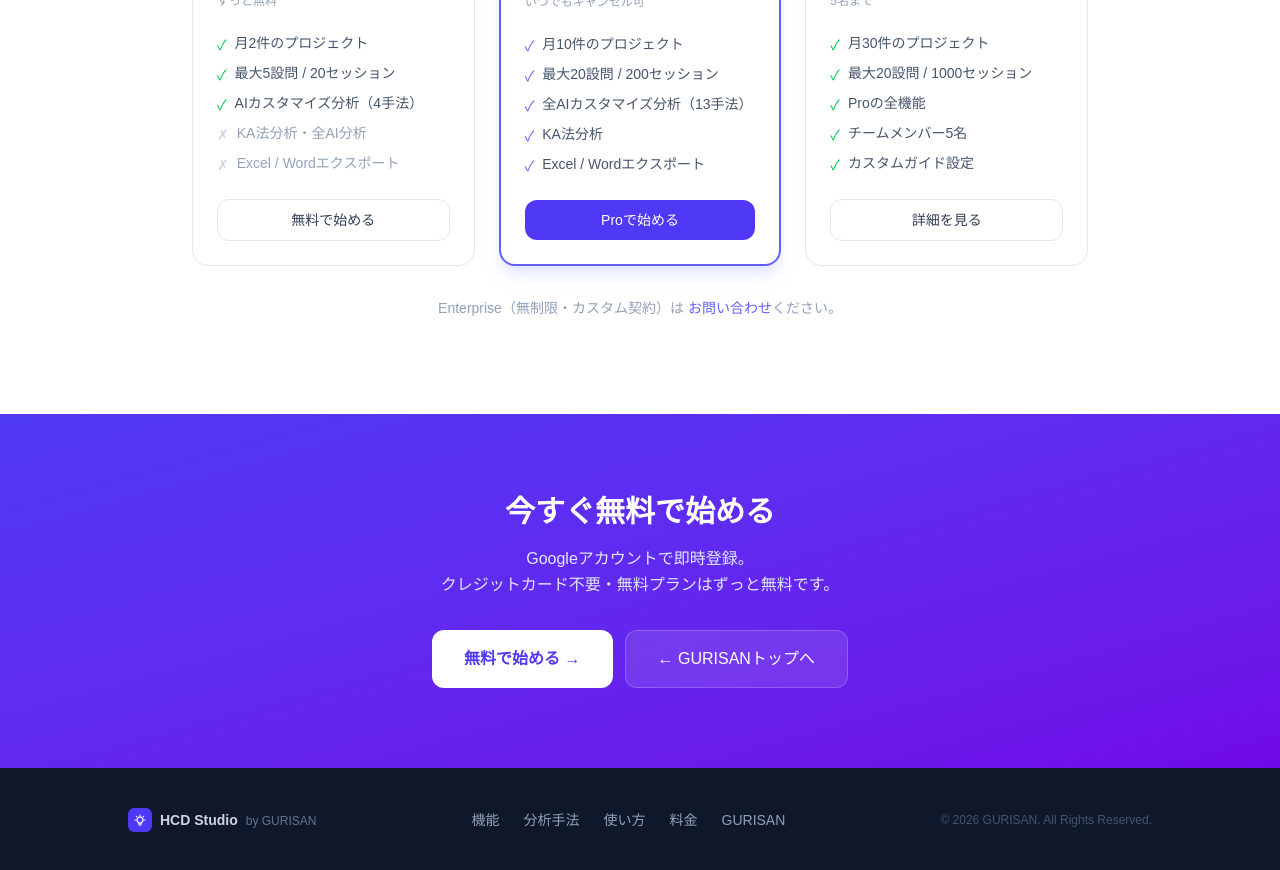
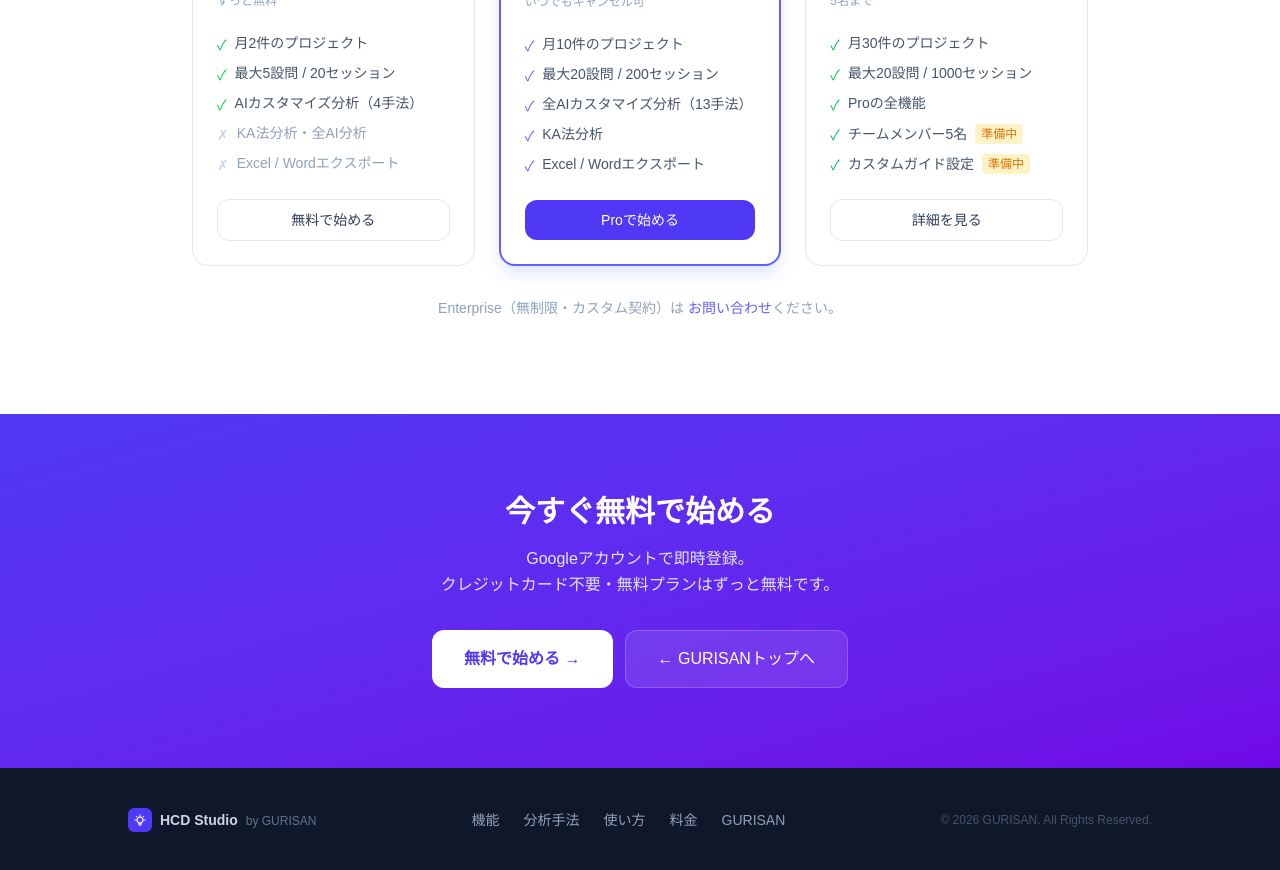
Before and after one commit to kamba-gurisan/gurisan-homepage, a Next.js app: page /hcd-studio in a window 1280 px wide. Shown: the part 3440-4310 px from the top of the page. Built offline with nearby package versions, Linux system fonts and the light colour scheme.

Commit message:
fix: 未実装機能に「準備中」バッジを追加（チームメンバー・カスタムガイド設定）
Co-Authored-By: Claude Sonnet 4.6 <noreply@anthropic.com>

```diff
--- a/app/hcd-studio/page.tsx
+++ b/app/hcd-studio/page.tsx
@@ -261,8 +261,8 @@ export default function HCDStudioPage() {
                 <li className="flex items-start gap-2"><span className="text-green-500 mt-0.5">✓</span>月{PLAN_LIMITS.team.max_interviews}件のプロジェクト</li>
                 <li className="flex items-start gap-2"><span className="text-green-500 mt-0.5">✓</span>最大{PLAN_LIMITS.team.max_questions}設問 / {PLAN_LIMITS.team.max_sessions}セッション</li>
                 <li className="flex items-start gap-2"><span className="text-green-500 mt-0.5">✓</span>Proの全機能</li>
-                <li className="flex items-start gap-2"><span className="text-green-500 mt-0.5">✓</span>チームメンバー{PLAN_LIMITS.team.team_members}名</li>
-                <li className="flex items-start gap-2"><span className="text-green-500 mt-0.5">✓</span>カスタムガイド設定</li>
+                <li className="flex items-center gap-2"><span className="text-green-500 mt-0.5">✓</span>チームメンバー{PLAN_LIMITS.team.team_members}名<span className="text-xs bg-amber-100 text-amber-600 px-1.5 py-0.5 rounded font-medium">準備中</span></li>
+                <li className="flex items-center gap-2"><span className="text-green-500 mt-0.5">✓</span>カスタムガイド設定<span className="text-xs bg-amber-100 text-amber-600 px-1.5 py-0.5 rounded font-medium">準備中</span></li>
               </ul>
               <a href={`${HCD_URL}/pricing`} className="block w-full text-center py-2.5 rounded-xl border border-slate-200 text-slate-700 text-sm font-medium hover:bg-slate-50 transition-colors">
                 詳細を見る
```
